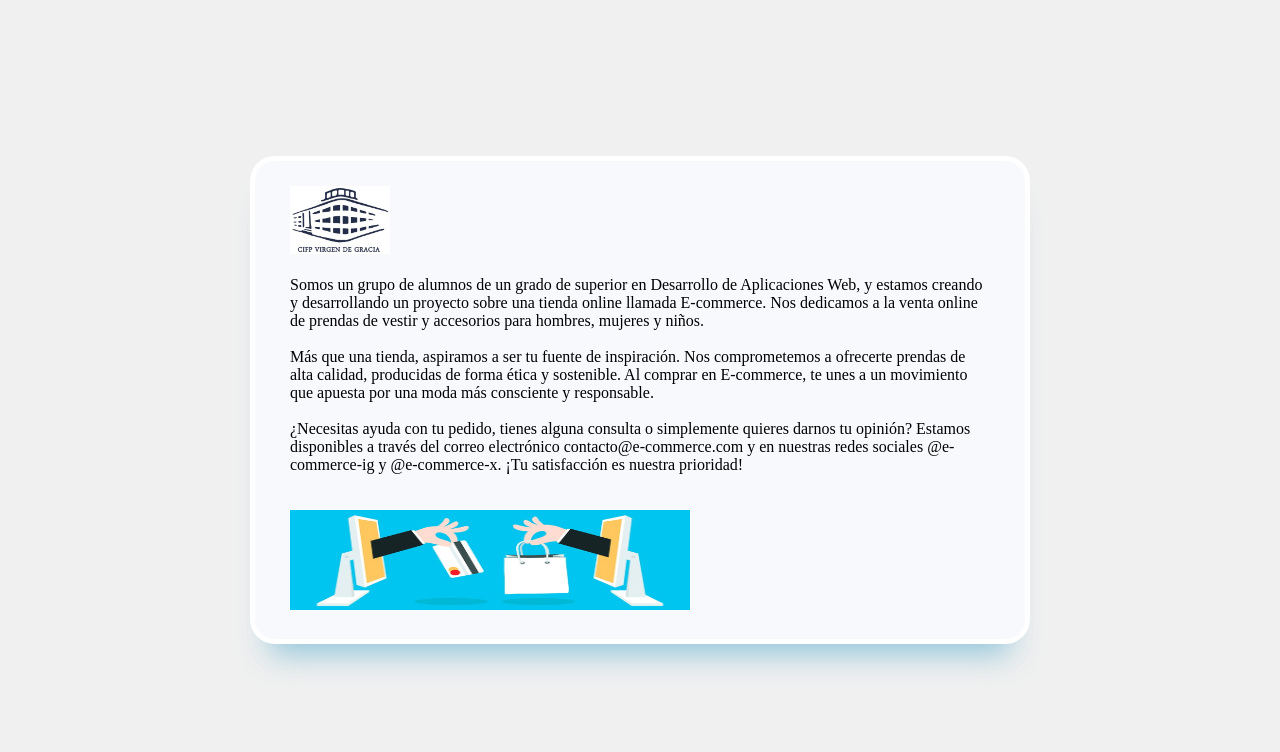
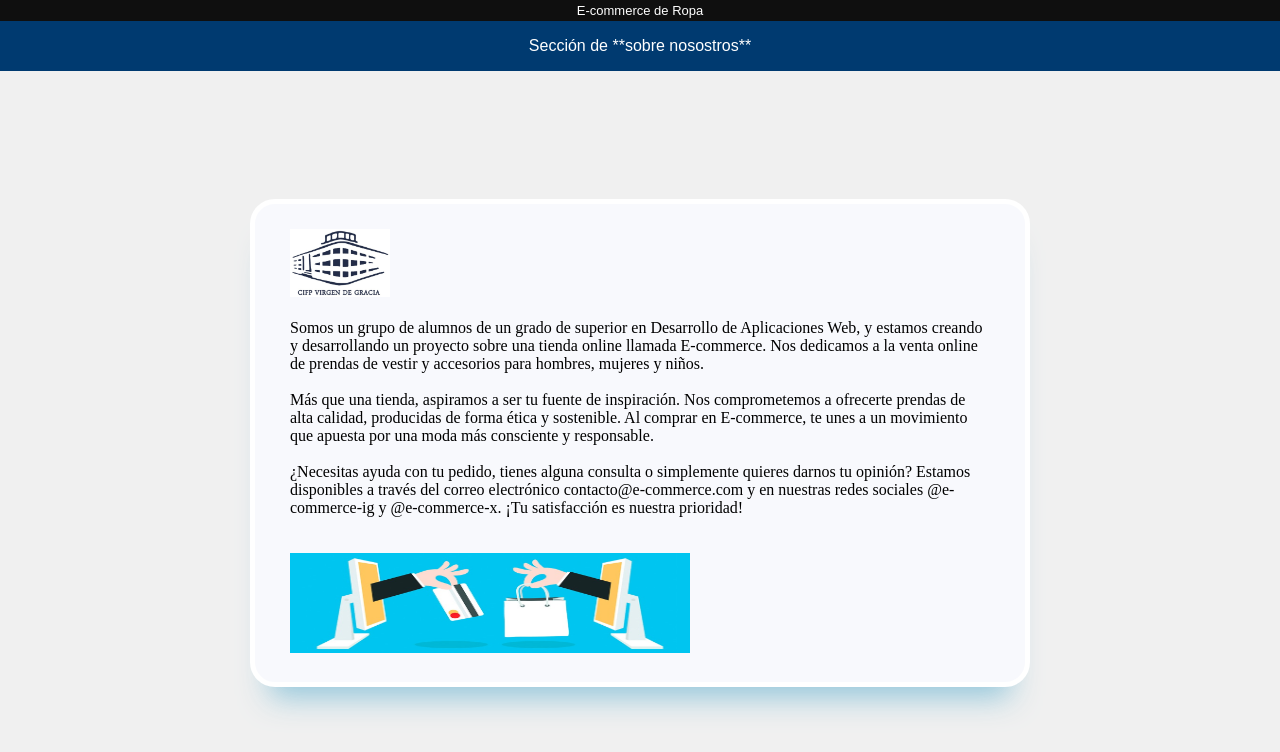
Before and after one commit to BatlloseraDev/Proyecto_EcommerceRopa, a plain HTML site: page sobre nosotros.html in a window 1280 px wide. Drawn offline with Linux system fonts and the light colour scheme.

Commit message:
Terminada correcion

```diff
--- a/sobre nosotros.html
+++ b/sobre nosotros.html
@@ -6,7 +6,19 @@
     <title>Sobre nosotros</title>
     <link rel="stylesheet" href="styles/Style.css">
 </head>
-<body class="sobrenosotros">
+<body >
+    <div class="header-tienda">
+        <header>
+            <a href="index.html">E-commerce de Ropa</a>
+        </header>
+    </div>
+    <div class="header-vendedor">
+        <header>
+            <a>Sección de **sobre nosostros**</a>
+        </header>
+    </div>
+    <div class="sobrenosotros">
+
         <div class="container_sobrenosotros">
         <!--sobre nosotros es la pagina de informacion de la empresa.-->
 
@@ -25,5 +37,7 @@
            <tr>
                    <td><img src="img/TiendaOnline.png" width="400" height="100"> </td>
        </div>
+
+    </div>
 </body>
 </html>
--- a/styles/Style.css
+++ b/styles/Style.css
@@ -70,6 +70,16 @@ body{
 
 
 }
+
+.header-tienda a{
+    text-decoration: none;
+    color: white;
+}
+.header-tienda a:hover{
+    text-decoration: none;
+    color: orange;
+}
+
 .header-tienda-cliente header{
     background-color: #003A70;
     color: white;
@@ -696,11 +706,12 @@ body.login {
 
 /* Gema, mi hoja de estilos css de el sobre nosotros del sprin2*/
 
-body.sobrenosotros {
+.sobrenosotros {
     font-family: 'Tahoma, sans-serif';
     display: flex;
     justify-content: center;
     align-items: center;
+    padding-top: 10%;
 }
 .container_sobrenosotros {
 
```
Lines whose indentation alone changed are shown as unchanged.
